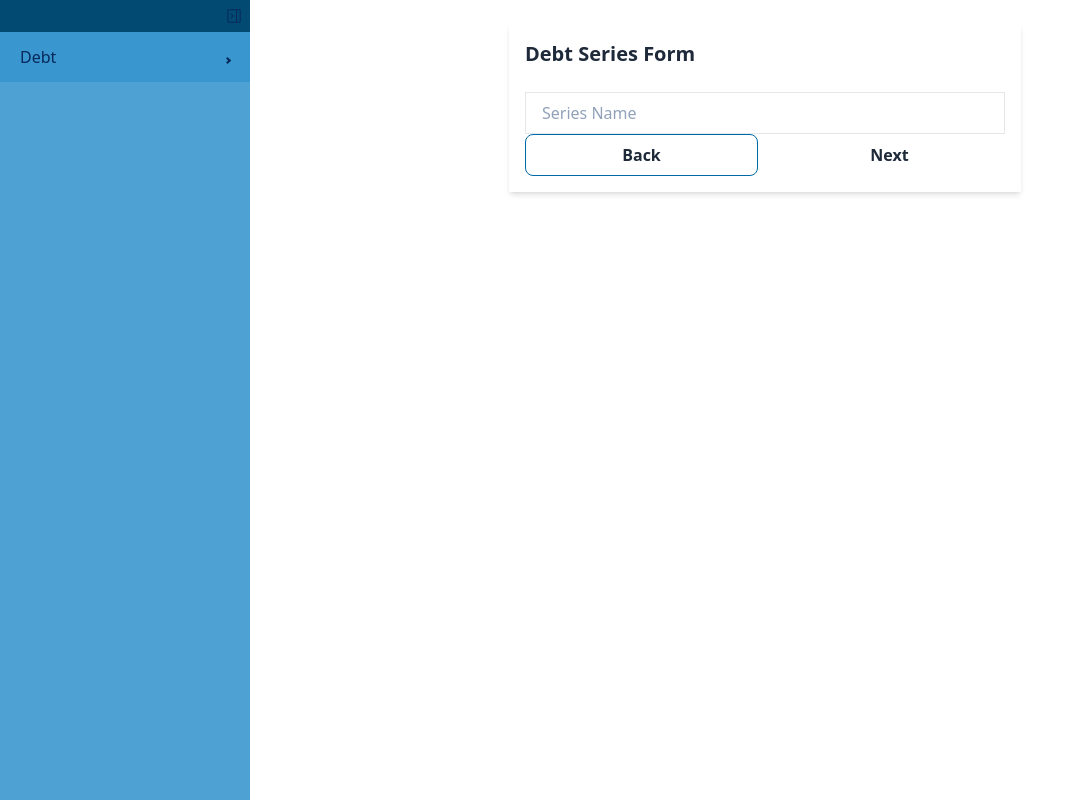
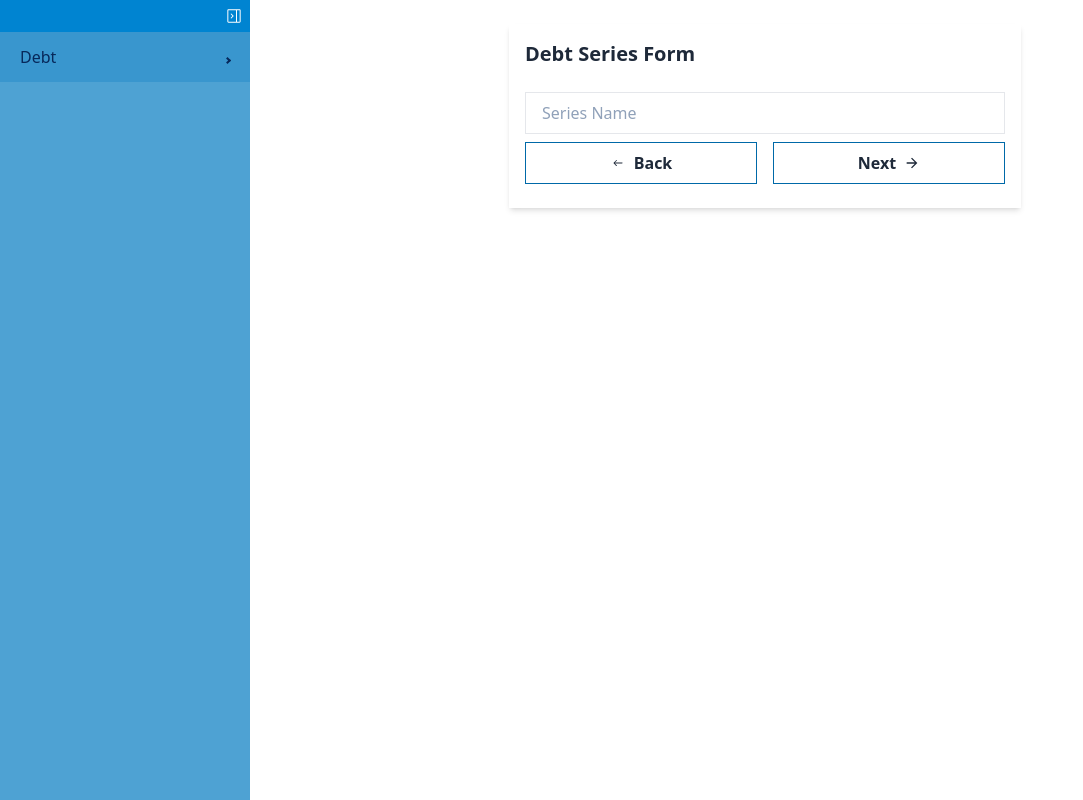
Before and after one commit to AdamsIncorporated/debt_book, a React app in the folder frontend/: page / in a window 1280 px wide. Shown: the whole page, without its empty margins (0-1083 px from the left). Built offline with nearby package versions, Linux system fonts and the light colour scheme.

Commit message:
feat: integrate ThemeNavButton component into Debt forms and update navigation handling

```diff
--- a/frontend/src/components/Debt/DebtService.tsx
+++ b/frontend/src/components/Debt/DebtService.tsx
@@ -1,5 +1,7 @@
 import React, { useState } from "react";
 import ExcelJS from "exceljs";
+import ThemeNavButton from "../Form/ThemeNavButton";
+
 
 export interface DebtServiceRow {
   periodEndDate: string;
@@ -76,7 +78,7 @@ const DebtServiceForm: React.FC<DebtServiceFormProps> = ({ onNext, onBack, onSub
     setData(rows);
   };
 
-  const handleSubmitData = () => {
+  const handleSubmit = () => {
     if (onSubmitData) onSubmitData(data);
     onNext();
   };
@@ -127,22 +129,8 @@ const DebtServiceForm: React.FC<DebtServiceFormProps> = ({ onNext, onBack, onSub
           </table>
         </div>
       )}
-
-      <div className="flex gap-4">
-        <button
-          type="button"
-          onClick={onBack}
-          className="flex-1 rounded-lg border border-sky-700 bg-sky-800 px-4 py-2 text-white font-semibold transition-all duration-300 hover:bg-sky-700"
-        >
-          Back
-        </button>
-        <button
-          type="button"
-          onClick={handleSubmitData}
-          className="flex-1 rounded-lg bg-sky-700 px-4 py-2 text-white font-semibold transition-all duration-300 hover:bg-sky-600 active:bg-sky-800 focus:ring-2 focus:ring-sky-500"
-        >
-          Next
-        </button>
+      <div className="my-2">
+        <ThemeNavButton onBack={onBack} onNext={handleSubmit} />
       </div>
     </div>
   );
--- a/frontend/src/components/Debt/Maturity.tsx
+++ b/frontend/src/components/Debt/Maturity.tsx
@@ -1,5 +1,7 @@
 import React, { useState } from "react";
 import ExcelJS from "exceljs";
+import ThemeNavButton from "../Form/ThemeNavButton";
+
 
 export interface DebtMaturity {
   id?: number;
@@ -130,22 +132,7 @@ const MaturityForm: React.FC<DebtMaturityFormProps> = ({ onNext, onBack, onSubmi
         </div>
       )}
 
-      <div className="flex gap-4">
-        <button
-          type="button"
-          onClick={onBack}
-          className="flex-1 rounded-lg border border-sky-700 bg-sky-800 px-4 py-2 font-semibold transition-all duration-300 hover:bg-sky-700"
-        >
-          Back
-        </button>
-        <button
-          type="button"
-          onClick={handleSubmitData}
-          className="flex-1 rounded-lg bg-sky-700 px-4 py-2 font-semibold transition-all duration-300 hover:bg-sky-600 active:bg-sky-800 focus:ring-2 focus:ring-sky-500"
-        >
-          Next
-        </button>
-      </div>
+        <ThemeNavButton onBack={onBack} onNext={handleSubmitData} />
     </div>
   );
 };
--- a/frontend/src/components/Debt/Series.tsx
+++ b/frontend/src/components/Debt/Series.tsx
@@ -3,13 +3,11 @@ import ThemedInput from "../Form/ThemedInput";
 import ThemeNavButton from "../Form/ThemeNavButton";
 
 interface DebtSeriesFormProps {
-    onSubmit: (data: {
-        seriesName: string;
-    }) => void;
-    onBack?: () => void;
+    onNext: () => void;
+    onBack: () => void;
 }
 
-const DebtSeriesForm: React.FC<DebtSeriesFormProps> = ({ onSubmit, onBack }) => {
+const DebtSeriesForm: React.FC<DebtSeriesFormProps> = ({ onNext, onBack }) => {
     const [formData, setFormData] = useState({
         seriesName: "",
     });
@@ -20,7 +18,7 @@ const DebtSeriesForm: React.FC<DebtSeriesFormProps> = ({ onSubmit, onBack }) =>
 
     const handleSubmit = (e: React.FormEvent) => {
         e.preventDefault();
-        onSubmit(formData);
+        onNext();
     };
 
     return (
@@ -33,8 +31,8 @@ const DebtSeriesForm: React.FC<DebtSeriesFormProps> = ({ onSubmit, onBack }) =>
                     onChange={(val) => handleChange("seriesName", val)}
                 />
             </form>
-            <div className="flex gap-4">
-                <ThemeNavButton onBack={() => onBack} onNext={() => handleSubmit} />
+            <div className="my-2">
+                <ThemeNavButton onBack={onBack} onNext={handleSubmit} />
             </div>
         </div>
     );
--- a/frontend/src/components/Form/ThemeNavButton.tsx
+++ b/frontend/src/components/Form/ThemeNavButton.tsx
@@ -1,4 +1,6 @@
 import React from "react";
+import { IoMdArrowForward } from "react-icons/io";
+import { IoIosArrowRoundBack } from "react-icons/io";
 
 interface ThemeNavButtonProps {
   onBack: () => void;
@@ -11,17 +13,19 @@ const ThemeNavButton: React.FC<ThemeNavButtonProps> = ({ onBack, onNext }) => {
       <button
         type="button"
         onClick={onBack}
-        className="flex-1 rounded-lg border border-sky-700 bg-white px-4 py-2 font-semibold transition-all duration-300 hover:bg-sky-700 hover:text-white"
+        className="flex-1 flex items-center justify-center gap-2 border border-sky-700 bg-white px-4 py-2 font-semibold transition-all duration-300 hover:bg-sky-700 hover:text-white hover:cursor-pointer"
       >
+        <IoIosArrowRoundBack />
         Back
       </button>
 
       <button
         type="button"
         onClick={onNext}
-        className="flex-1 rounded-lg bg-white px-4 py-2 font-semibold transition-all duration-300 hover:bg-sky-600 active:bg-sky-800 focus:ring-2 focus:ring-sky-500"
+        className="flex-1 flex items-center justify-center gap-2 border border-sky-700 bg-white px-4 py-2 font-semibold transition-all duration-300 hover:bg-sky-700 hover:text-white hover:cursor-pointer"
       >
         Next
+        <IoMdArrowForward />
       </button>
     </div>
   );
--- a/frontend/src/components/SideBar.tsx
+++ b/frontend/src/components/SideBar.tsx
@@ -13,7 +13,7 @@ const DebtSidebar: React.FC = () => {
     const renderForm = () => {
         switch (step) {
             case 0:
-                return <SeriesForm onSubmit={() => setStep(3)} onBack={() => setStep(1)} />;
+                return <SeriesForm onNext={() => setStep(3)} onBack={() => setStep(1)} />;
             case 1:
                 return <MaturityForm onNext={() => setStep(4)} onBack={() => setStep(2)} />;
             case 2:
@@ -26,8 +26,8 @@ const DebtSidebar: React.FC = () => {
     return (
         <div className="h-screen flex">
             <Sidebar collapsed={collapsed} breakPoint='md'>
-                <div className='flex justify-end bg-sky-900'>
-                    <button onClick={() => setCollapsed(!collapsed)} className="hover:bg-sky-950 hover:cursor-pointer hover:text-white p-2">
+                <div className='flex justify-end bg-sky-600'>
+                    <button onClick={() => setCollapsed(!collapsed)} className="text-white hover:cursor-pointer p-2">
                         <GoSidebarCollapse />
                     </button>
                 </div>
```
